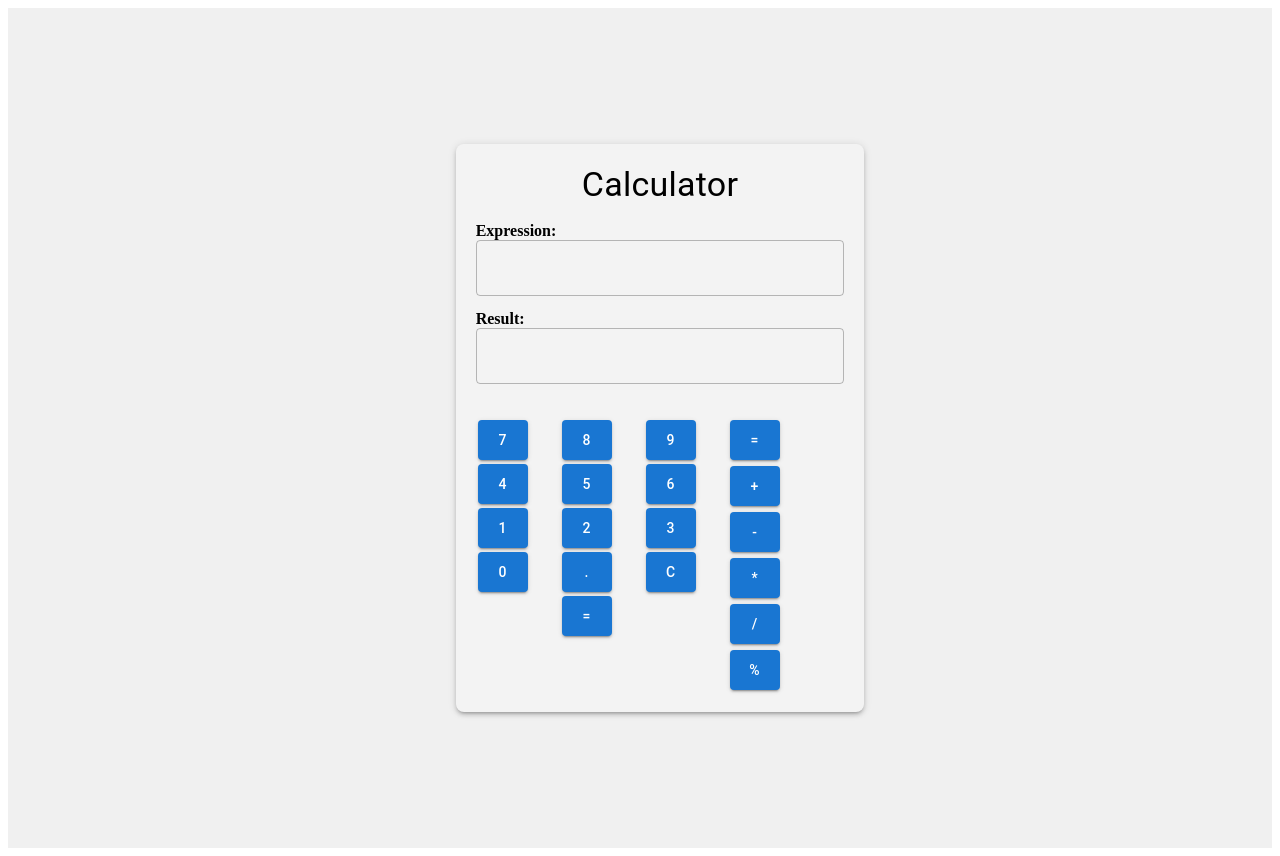
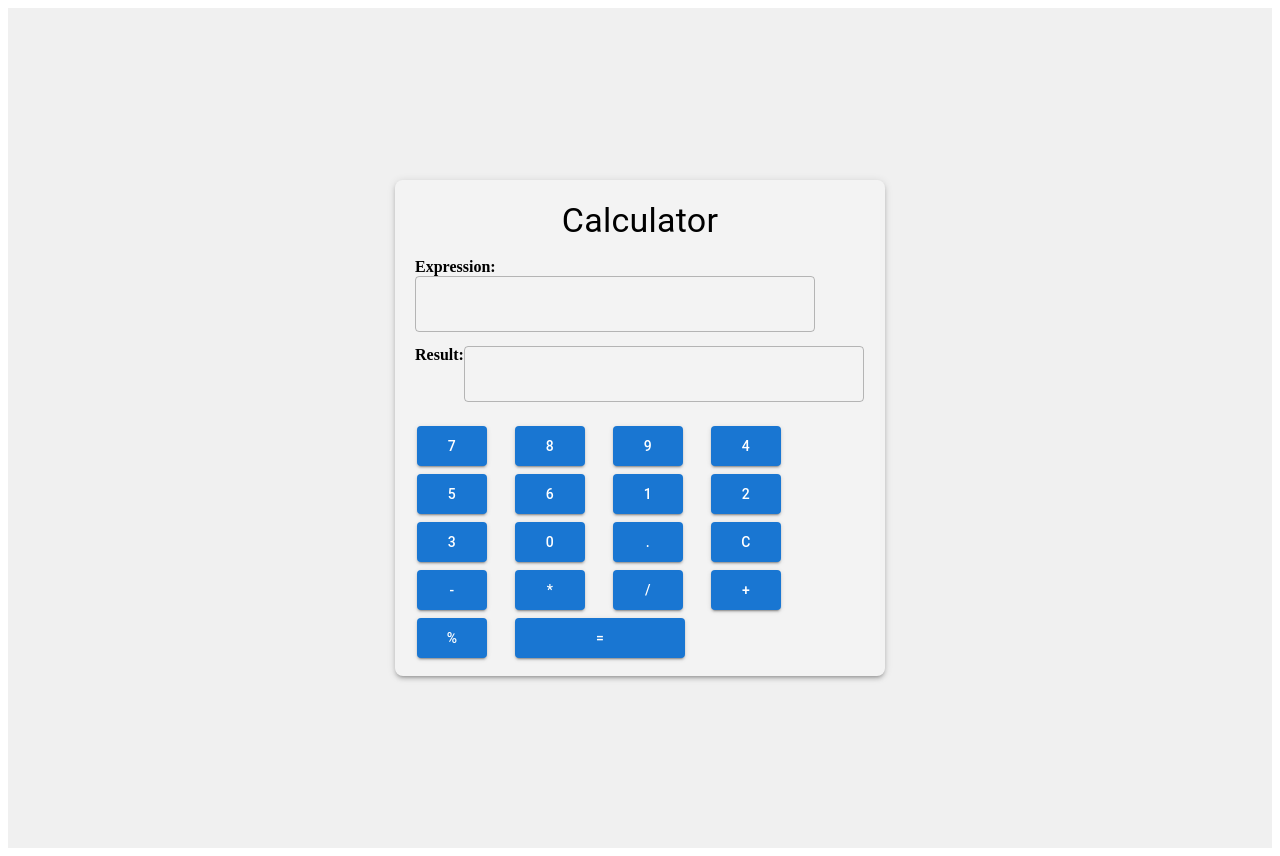
Before and after one commit to sadamali-oc/Calculator, a React (Vite) app: page / in a window 1280 px wide. Built offline with nearby package versions, Linux system fonts and the light colour scheme.

Commit message:
button styled

```diff
--- a/src/components/atoms/basicButton/index.jsx
+++ b/src/components/atoms/basicButton/index.jsx
@@ -1,12 +1,13 @@
 import React from "react";
 import Button from "@mui/material/Button";
 
-function BasicButton({ label, onClick }) {
+function BasicButton({ label, onClick ,sx={}}) {
   return (
     <div>
       <Button
         variant="contained"
-        sx={{ minWidth: "50px", height: "40px", margin: "2px" }}
+        sx={{ minWidth: "70px", height: "40px", margin: "2px",
+          ...sx }}
         onClick={() => {
           onClick(label);
         }}
--- a/src/components/atoms/inputDisplay/index.jsx
+++ b/src/components/atoms/inputDisplay/index.jsx
@@ -6,9 +6,9 @@ const InputDisplay = ({ value, ...props }) => {
     <TextField
       value={value}
       variant="outlined"
-      fullWidth
+
       disabled
-      sx={{ marginBottom: "10px", height: "60px" }}
+      sx={{ marginBottom: "10px", height: "60px" , width:'400px'}}
       {...props}
     />
   );
--- a/src/components/organisms/keypad/index.jsx
+++ b/src/components/organisms/keypad/index.jsx
@@ -1,48 +1,60 @@
+// Keypad.jsx
 import React from "react";
-import KeyPadRow from "../../molecules/keyPadRow";
+import BasicButton from "../../atoms/basicButton";
 import AddOperation from "../../../pages/calculator/normalCalculator/normalCalAtoms/addOperation";
 import SubtractOperation from "../../../pages/calculator/normalCalculator/normalCalAtoms/subtractOperation";
 import MultiplyOperation from "../../../pages/calculator/normalCalculator/normalCalAtoms/multiplyOperation";
 import DivideOperation from "../../../pages/calculator/normalCalculator/normalCalAtoms/divideOperation";
 import PercentOperation from "../../../pages/calculator/normalCalculator/normalCalAtoms/PercentOperation";
+import Box from "@mui/material/Box";
 
 const Keypad = ({ onButtonClick, onOperation }) => {
-  const keypadRows = [
-    ["7", "8", "9"],
-    ["4", "5", "6"],
-    ["1", "2", "3"],
-    ["0", ".", "c"],
-    ["="],
+  /* 3 columns of digits (left) + 1 column of operators (right) */
+  const digitKeys = [
+    "7",
+    "8",
+    "9",
+    "4",
+    "5",
+    "6",
+    "1",
+    "2",
+    "3",
+    "0",
+    ".",
+    "C",
   ];
 
   return (
-    <div
-      style={{
-        display: "flex",
-        gap: "30px",
-        marginTop: "20px",
-        alignItems: "flex-start",
+    <Box
+      sx={{
+        display: "grid",
+        gridTemplateColumns: "repeat(4, 90px)",
+        gridAutoRows: "40px",
+        gap: 1,
+        mt: 1,
       }}
     >
-      <div>
-        {keypadRows.map((row, index) => (
-          <KeyPadRow key={index} keys={row} onClick={onButtonClick} />
-        ))}
-      </div>
+      {digitKeys.map((k) => (
+        <BasicButton key={k} label={k} onClick={onButtonClick} />
+      ))}
 
-      <div style={{ display: "flex", flexDirection: "column", gap: "2px" }}>
-        {/* Add custom height for "=" button */}
-        <div >
-          <KeyPadRow keys={["="]} onClick={onButtonClick} sx={{ height: "90px" }} />
-        </div>
+      <SubtractOperation onOperation={onOperation} />
+      <MultiplyOperation onOperation={onOperation} />
+      <DivideOperation onOperation={onOperation} />
+      <AddOperation onOperation={onOperation} />
+      <PercentOperation onOperation={onOperation} />
 
-        <AddOperation onOperation={onOperation} />
-        <SubtractOperation onOperation={onOperation} />
-        <MultiplyOperation onOperation={onOperation} />
-        <DivideOperation onOperation={onOperation} />
-        <PercentOperation onOperation={onOperation} />
-      </div>
-    </div>
+      <BasicButton
+        label="="
+        onClick={onButtonClick}
+        sx={{
+          gridColumn: "4 / span 1",
+          gridRow: "4 / span 2",
+          width: "170px",
+        }}
+      />
+    </Box>
   );
 };
 
```
